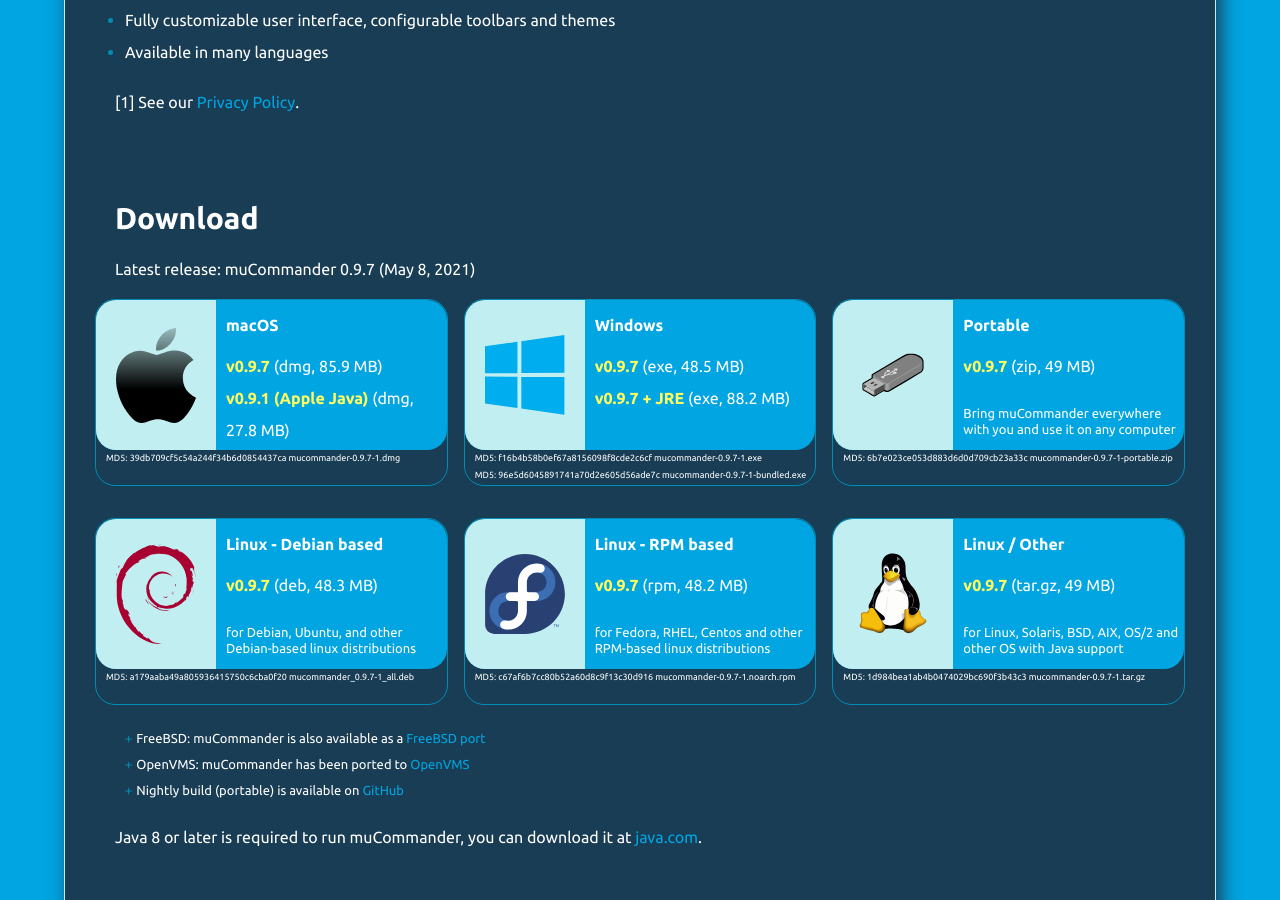
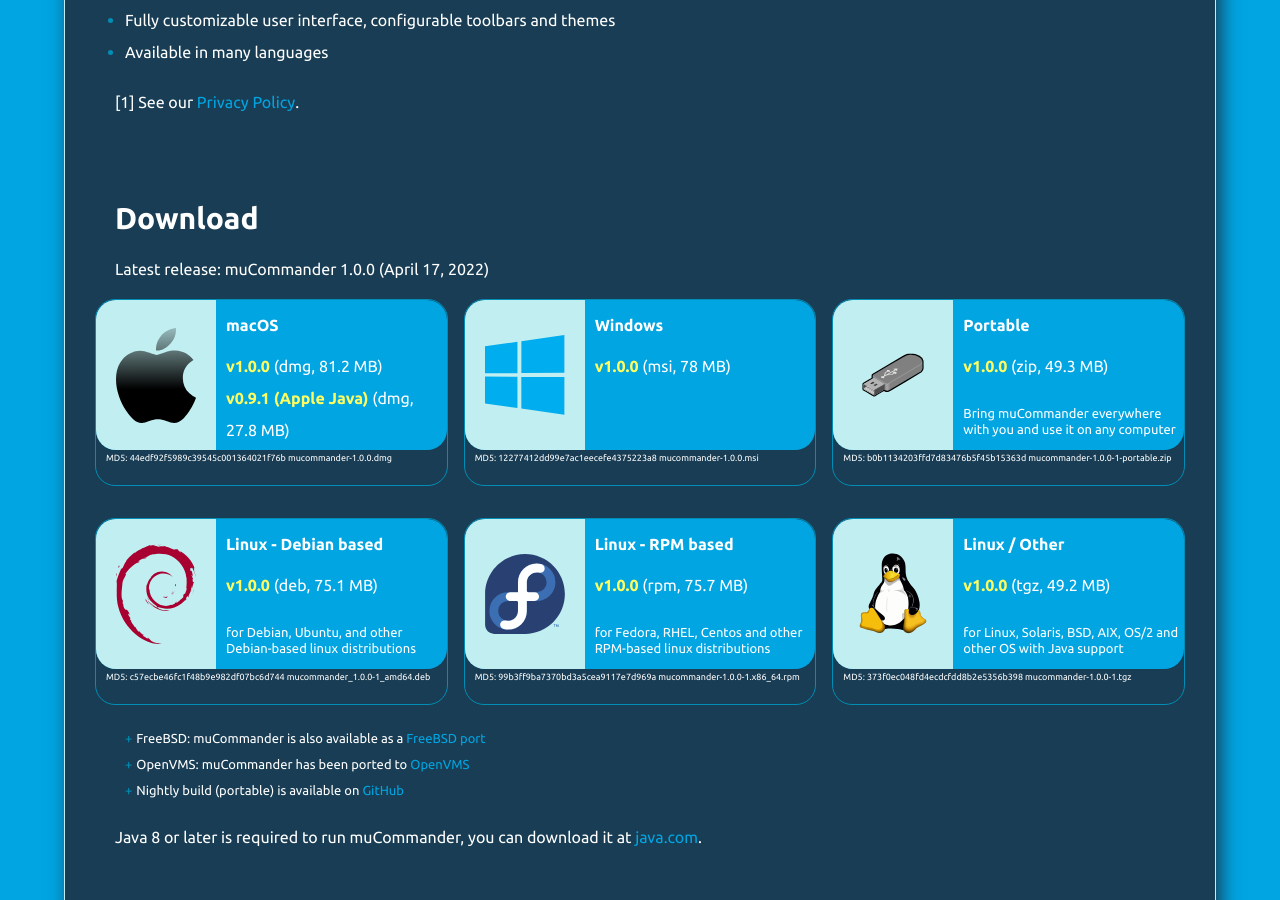
Before and after one commit to mucommander/mucommander.github.io, a Jekyll site: the page index.html, which Jekyll copies as it is, in a window 1280 px wide and 900 px high, scrolled down 791 px. Built offline with Jekyll 4.4.1, drawn with Linux system fonts in a browser that asks for light colours.

Commit message:
update stable version to 1.0.0-1

```diff
--- a/index.html
+++ b/index.html
@@ -67,17 +67,17 @@
         <section id="download">
 
             <h2>Download</h2>
-            Latest release: <span class="no-wrap">muCommander 0.9.7</span> <span class="no-wrap">(May 8, 2021)</span>
+            Latest release: <span class="no-wrap">muCommander 1.0.0</span> <span class="no-wrap">(April 17, 2022)</span>
             <ul class="list-os">
                 <li>
                     <div class="os os-apple">
-                        <a class="os-logo" href="https://github.com/mucommander/mucommander/releases/download/0.9.7-1/mucommander-0.9.7-1.dmg">
+                        <a class="os-logo" href="https://github.com/mucommander/mucommander/releases/download/1.0.0-1/mucommander-1.0.0.dmg">
                             <img alt="macOS" width=80 src="images/os/Apple.svg"/>
                         </a>
                         <div class="download">
                             <label>macOS</label>
                             <div class="download-link">
-                                <a href="https://github.com/mucommander/mucommander/releases/download/0.9.7-1/mucommander-0.9.7-1.dmg">v0.9.7</a> (dmg, 85.9 MB)
+                                <a href="https://github.com/mucommander/mucommander/releases/download/1.0.0-1/mucommander-1.0.0.dmg">v1.0.0</a> (dmg, 81.2 MB)
                                 <br/>
                                 <a href="https://github.com/mucommander/mucommander/releases/download/0.9.1/mucommander-0.9.1-apple-java.dmg">v0.9.1 (Apple Java)</a> (dmg, 27.8 MB)
                             </div>
@@ -87,20 +87,18 @@
                         </div>
                     </div>
                     <div class="md5">
-                        MD5: 39db709cf5c54a244f34b6d0854437ca mucommander-0.9.7-1.dmg
+                        MD5: 44edf92f5989c39545c001364021f76b mucommander-1.0.0.dmg
                     </div>
                 </li>
                 <li>
                     <div class="os windows">
-                        <a class="os-logo" href="https://github.com/mucommander/mucommander/releases/download/0.9.7-1/mucommander-0.9.7-1.exe">
+                        <a class="os-logo" href="https://github.com/mucommander/mucommander/releases/download/1.0.0-1/mucommander-1.0.0.msi">
                             <img alt="Windows" width=80 src="images/os/Windows.svg"/>
                         </a>
                         <div class="download">
                             <label>Windows</label>
                             <div class="download-link">
-                                <a href="https://github.com/mucommander/mucommander/releases/download/0.9.7-1/mucommander-0.9.7-1.exe">v0.9.7</a> (exe, 48.5 MB)
-                                <br/>
-                                <a href="https://github.com/mucommander/mucommander/releases/download/0.9.7-1/mucommander-0.9.7-1-bundled.exe">v0.9.7 + JRE</a> (exe, 88.2 MB)
+                                <a href="https://github.com/mucommander/mucommander/releases/download/1.0.0-1/mucommander-1.0.0.msi">v1.0.0</a> (msi, 78 MB)
                             </div>
                             <div class="description">
 
@@ -108,19 +106,18 @@
                         </div>
                     </div>
                     <div class="md5">
-                        MD5: f16b4b58b0ef67a8156098f8cde2c6cf mucommander-0.9.7-1.exe<br/>
-                        MD5: 96e5d6045891741a70d2e605d56ade7c mucommander-0.9.7-1-bundled.exe
+                        MD5: 12277412dd99e7ac1eecefe4375223a8 mucommander-1.0.0.msi
                     </div>
                 </li>
                 <li>
                     <div class="os portable">
-                        <a class="os-logo" href="https://github.com/mucommander/mucommander/releases/download/0.9.7-1/mucommander-0.9.7-1-portable.zip">
+                        <a class="os-logo" href="https://github.com/mucommander/mucommander/releases/download/1.0.0-1/mucommander-1.0.0-1-portable.zip">
                             <img alt="Portable" width=80 src="images/os/Portable.svg"/>
                         </a>
                         <div class="download">
                             <label>Portable</label>
                             <div class="download-link">
-                                <a href="https://github.com/mucommander/mucommander/releases/download/0.9.7-1/mucommander-0.9.7-1-portable.zip">v0.9.7</a> (zip, 49 MB)
+                                <a href="https://github.com/mucommander/mucommander/releases/download/1.0.0-1/mucommander-1.0.0-1-portable.zip">v1.0.0</a> (zip, 49.3 MB)
                             </div>
                             <div class="description">
                                 Bring muCommander everywhere with you and use it on any computer
@@ -128,18 +125,18 @@
                         </div>
                     </div>
                     <div class="md5">
-                        MD5: 6b7e023ce053d883d6d0d709cb23a33c mucommander-0.9.7-1-portable.zip
+                        MD5: b0b1134203ffd7d83476b5f45b15363d mucommander-1.0.0-1-portable.zip
                     </div>
                 </li>
                 <li>
                     <div class="os debian">
-                        <a class="os-logo" href="https://github.com/mucommander/mucommander/releases/download/0.9.7-1/mucommander_0.9.7-1_all.deb">
+                        <a class="os-logo" href="https://github.com/mucommander/mucommander/releases/download/1.0.0-1/mucommander_1.0.0-1_amd64.deb">
                             <img alt="Debian" width=80 src="images/os/Debian.svg"/>
                         </a>
                         <div class="download">
                             <label>Linux - Debian based</label>
                             <div class="download-link">
-                                <a href="https://github.com/mucommander/mucommander/releases/download/0.9.7-1/mucommander_0.9.7-1_all.deb">v0.9.7</a> (deb, 48.3 MB)
+                                <a href="https://github.com/mucommander/mucommander/releases/download/1.0.0-1/mucommander_1.0.0-1_amd64.deb">v1.0.0</a> (deb, 75.1 MB)
                             </div>
                             <div class="description">
                                 for Debian, Ubuntu, and other Debian-based linux distributions
@@ -147,18 +144,18 @@
                         </div>
                     </div>
                     <div class="md5">
-                        MD5: a179aaba49a805936415750c6cba0f20 mucommander_0.9.7-1_all.deb
+                        MD5: c57ecbe46fc1f48b9e982df07bc6d744  mucommander_1.0.0-1_amd64.deb
                     </div>
                 </li>
                 <li>
                     <div class="os rpm">
-                        <a class="os-logo" href="https://github.com/mucommander/mucommander/releases/download/0.9.7-1/mucommander-0.9.7-1.noarch.rpm">
+                        <a class="os-logo" href="https://github.com/mucommander/mucommander/releases/download/1.0.0-1/mucommander-1.0.0-1.x86_64.rpm">
                             <img alt="RPM" width=80 src="images/os/Fedora.svg"/>
                         </a>
                         <div class="download">
                             <label>Linux - RPM based</label>
                             <div class="download-link">
-                                <a href="https://github.com/mucommander/mucommander/releases/download/0.9.7-1/mucommander-0.9.7-1.noarch.rpm">v0.9.7</a> (rpm, 48.2 MB)
+                                <a href="https://github.com/mucommander/mucommander/releases/download/1.0.0-1/mucommander-1.0.0-1.noarch.rpm">v1.0.0</a> (rpm, 75.7 MB)
                             </div>
                             <div class="description">
                                 for Fedora, RHEL, Centos and other RPM-based linux distributions
@@ -166,18 +163,18 @@
                         </div>
                     </div>
                     <div class="md5">
-                        MD5: c67af6b7cc80b52a60d8c9f13c30d916 mucommander-0.9.7-1.noarch.rpm
+                        MD5: 99b3ff9ba7370bd3a5cea9117e7d969a  mucommander-1.0.0-1.x86_64.rpm
                     </div>
                 </li>
                 <li>
                     <div class="os linux">
-                        <a class="os-logo" href="https://github.com/mucommander/mucommander/releases/download/0.9.7-1/mucommander-0.9.7-1.tar.gz">
+                        <a class="os-logo" href="https://github.com/mucommander/mucommander/releases/download/1.0.0-1/mucommander-1.0.0-1.tgz">
                             <img alt="Linux" width=80 src="images/os/Linux.svg"/>
                         </a>
                         <div class="download">
                             <label>Linux / Other</label>
                             <div class="download-link">
-                                <a href="https://github.com/mucommander/mucommander/releases/download/0.9.7-1/mucommander-0.9.7-1.tar.gz">v0.9.7</a> (tar.gz, 49 MB)
+                                <a href="https://github.com/mucommander/mucommander/releases/download/1.0.0-1/mucommander-1.0.0-1.tgz">v1.0.0</a> (tgz, 49.2 MB)
                             </div>
                             <div class="description">
                                 for Linux, Solaris, BSD, AIX, OS/2 and other OS with Java support
@@ -185,7 +182,7 @@
                         </div>
                     </div>
                     <div class="md5">
-                        MD5: 1d984bea1ab4b0474029bc690f3b43c3 mucommander-0.9.7-1.tar.gz
+                        MD5: 373f0ec048fd4ecdcfdd8b2e5356b398  mucommander-1.0.0-1.tgz
                     </div>
                 </li>
             </ul>
--- a/version/version.xml
+++ b/version/version.xml
@@ -1,6 +1,6 @@
 <mucommander>
-  <latest_version>0.9.7-1</latest_version>
-  <download_url>https://github.com/mucommander/mucommander/releases/tag/0.9.7-1</download_url>
+  <latest_version>1.0.0-1</latest_version>
+  <download_url>https://github.com/mucommander/mucommander/releases/tag/1.0.0-1</download_url>
   <jar_url></jar_url>
-  <release_date>20210508</release_date>
+  <release_date>20220417</release_date>
 </mucommander>
```
